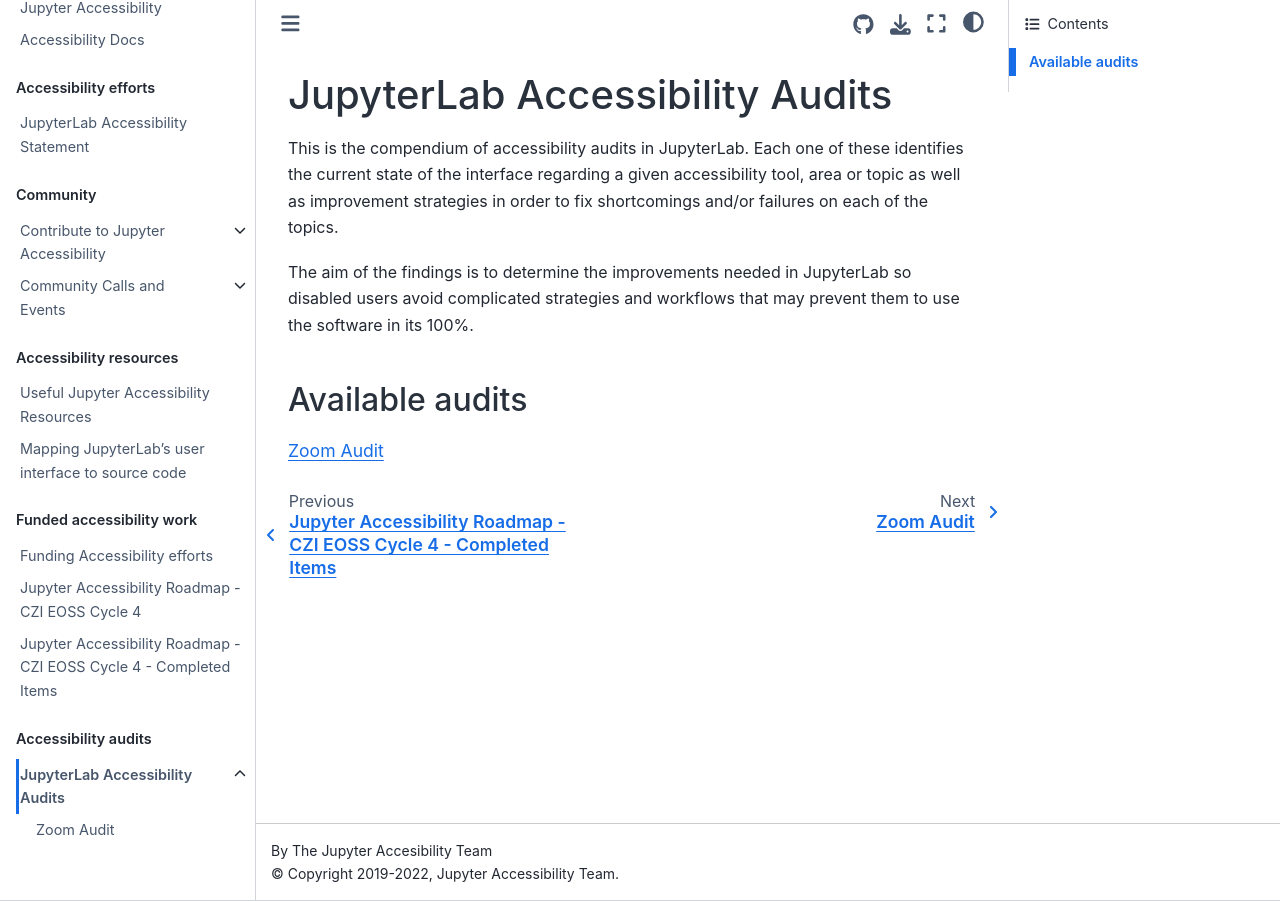
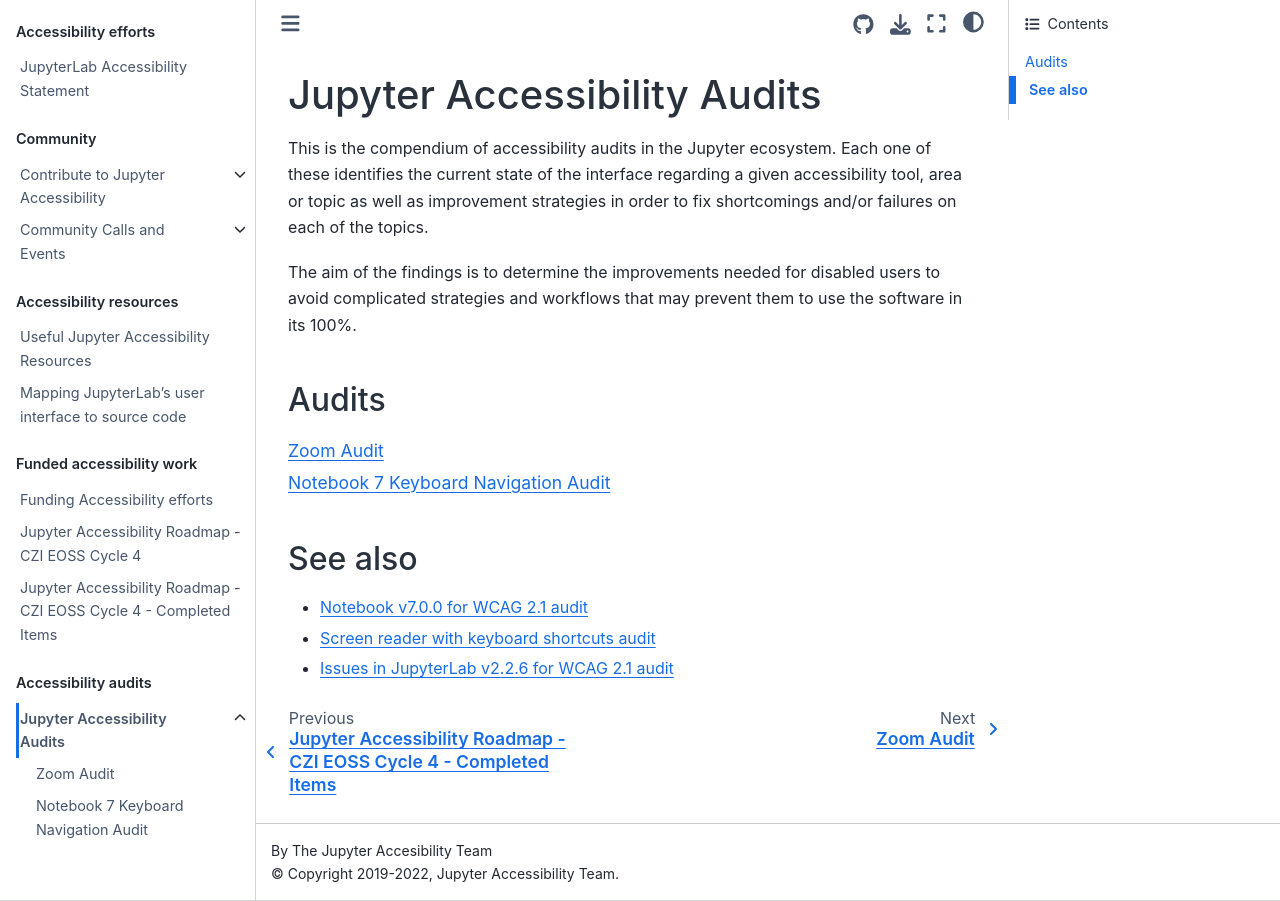
Before and after one commit to jupyter/accessibility, a Jupyter Book: the page built from docs/audits/index.md, in a window 1280 px wide. Built offline with Jupyter Book 1.0.4 settings and Sphinx 7.4.7 and the Sphinx Book theme 1.1.4, drawn with Linux system fonts in a browser that asks for light colours.

Commit message:
add reference to audits

````diff
--- a/docs/audits/index.md
+++ b/docs/audits/index.md
@@ -1,17 +1,24 @@
-# JupyterLab Accessibility Audits
+# Jupyter Accessibility Audits
 
-This is the compendium of accessibility audits in JupyterLab. Each one of these
-identifies the current state of the interface regarding a given accessibility
-tool, area or topic as well as improvement strategies in order to fix
-shortcomings and/or failures on each of the topics.
+This is the compendium of accessibility audits in the Jupyter ecosystem. Each
+one of these identifies the current state of the interface regarding a given
+accessibility tool, area or topic as well as improvement strategies in order
+to fix shortcomings and/or failures on each of the topics.
 
-The aim of the findings is to determine the improvements needed in
-JupyterLab so disabled users avoid complicated strategies and workflows that
-may prevent them to use the software in its 100%.
+The aim of the findings is to determine the improvements needed for disabled
+users to avoid complicated strategies and workflows that may prevent them to
+use the software in its 100%.
 
-## Available audits
+## Audits
 ```{toctree}
 :maxdepth: 1
 
 zoom-audit
+keyboard-audit
 ```
+
+## See also
+
+- [Notebook v7.0.0 for WCAG 2.1 audit](https://github.com/jupyter/notebook/issues/6800)
+- [Screen reader with keyboard shortcuts audit](https://github.com/jupyterlab/jupyterlab/issues/6573)
+- [Issues in JupyterLab v2.2.6 for WCAG 2.1 audit](https://github.com/jupyterlab/jupyterlab/issues/9399)
````
